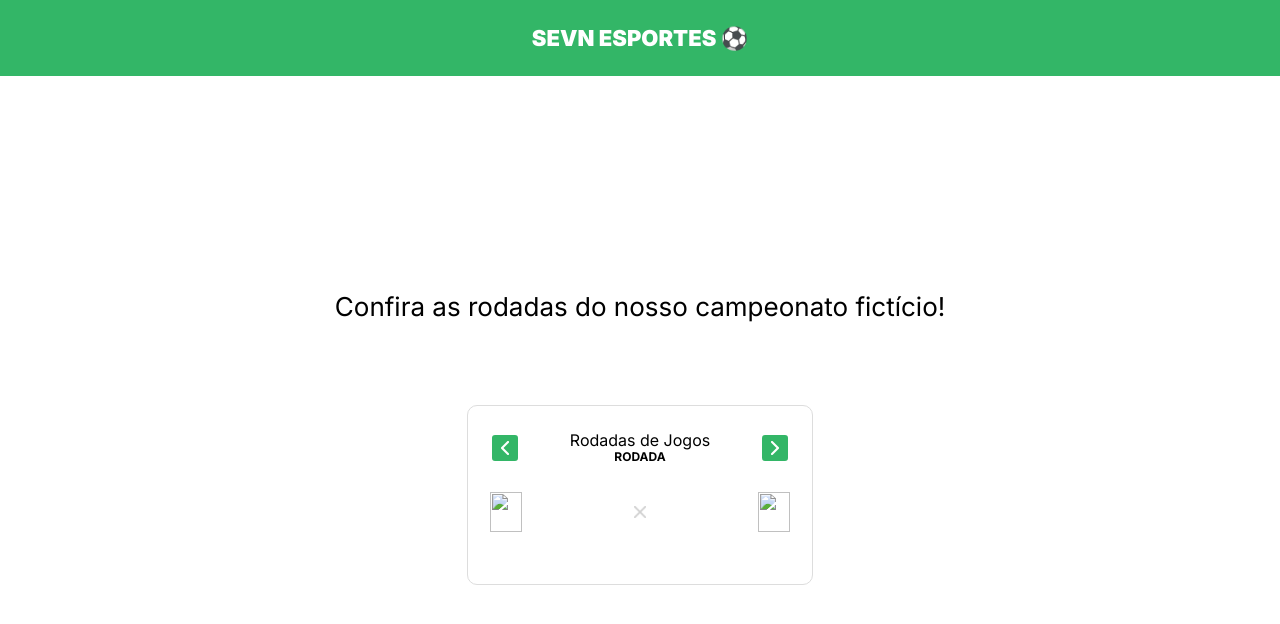
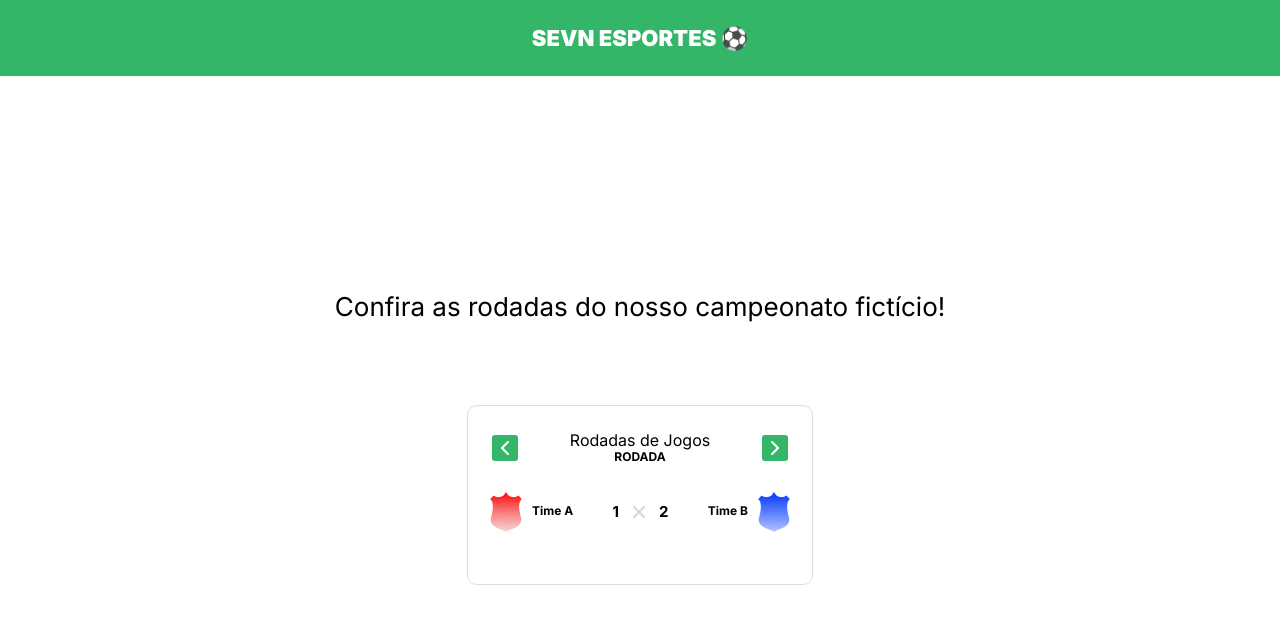
Before and after one commit to alefdav/teste-sevn, a website built with webpack: page src/index.html in a window 1280 px wide. Built offline with nearby package versions, Linux system fonts and the light colour scheme; no server answers.

Commit message:
correção no html

```diff
--- a/src/index.html
+++ b/src/index.html
@@ -38,17 +38,17 @@
                 <div class="bodyBoard">
                     <div class="game">
                         <div class="team homeTeam">
-                            <img src="" alt="" />
-                            <b></b>
+                            <img src="./images/time-a.png" alt="">
+                            <b>Time A</b>
                         </div>
                         <div class="score">
-                            <b class="homeTeamScore"></b>
-                            <img src="./images/x.png" alt="" />
-                            <b class="awayTeamScore"></b>
+                            <b class="homeTeamScore">1</b>
+                            <img src="./images/x.png" alt="">
+                            <b class="awayTeamScore">2</b>
                         </div>
                         <div class="team awayTeam">
-                            <b></b>
-                            <img src="" alt="" />
+                            <b>Time B</b>
+                            <img src="./images/time-b.png" alt="">
                         </div>
                     </div>
                 </div>
```
